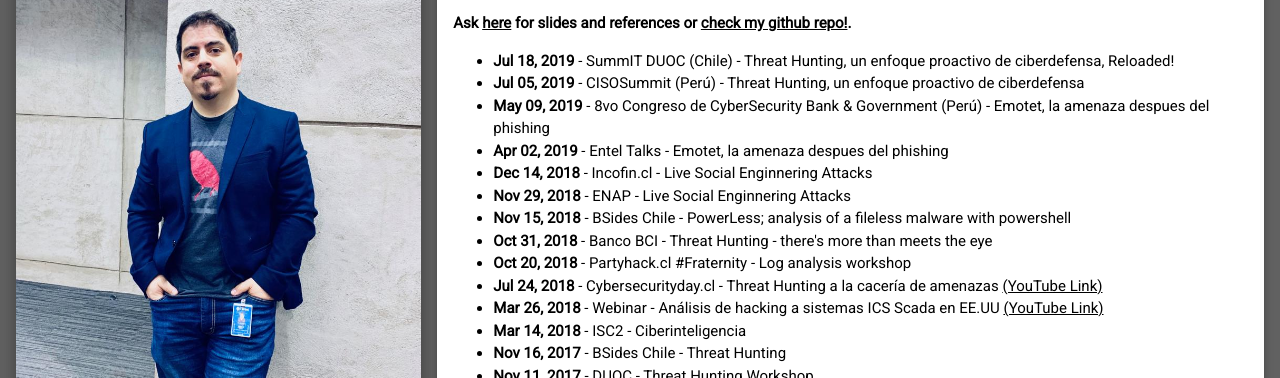
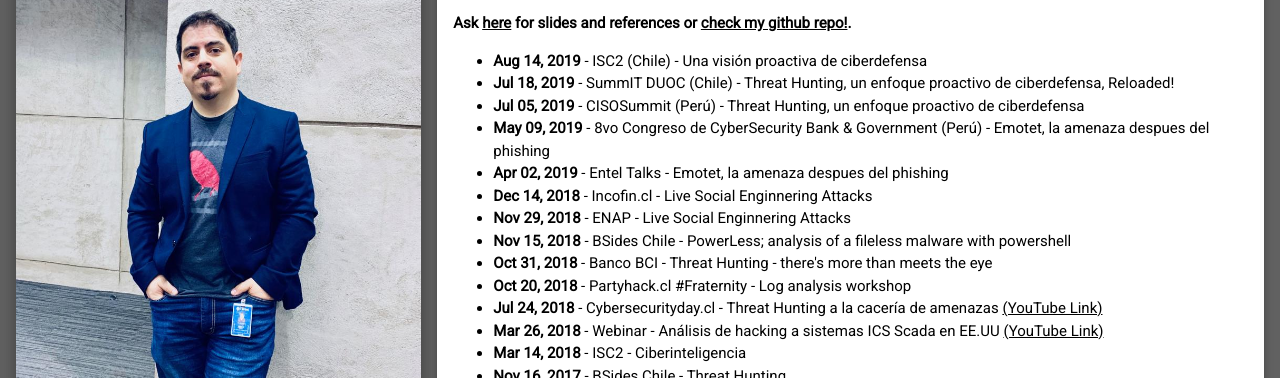
Before and after one commit to mdiazcl/webpage, a plain HTML site: page index.html in a window 1280 px wide. Shown: the part 106-484 px from the top of the page. Drawn offline with nearby package versions, Linux system fonts and the light colour scheme.

Commit message:
isc2 talk updated

```diff
--- a/index.html
+++ b/index.html
@@ -109,6 +109,7 @@
           <p>
             <b>Ask <a href="mailto:miguel.diaz@mdiazlira.com">here</a> for slides and references or <a href="https://github.com/mdiazcl/talks">check my github repo!</a>.</b>
             <ul>
+			  <li><b>Aug 14, 2019</b> - ISC2 (Chile) - Una visión proactiva de ciberdefensa</li>
 			  <li><b>Jul 18, 2019</b> - SummIT DUOC (Chile) - Threat Hunting, un enfoque proactivo de ciberdefensa, Reloaded!</li>
 			  <li><b>Jul 05, 2019</b> - CISOSummit (Perú) - Threat Hunting, un enfoque proactivo de ciberdefensa</li>
 			  <li><b>May 09, 2019</b> - 8vo Congreso de CyberSecurity Bank & Government (Perú) - Emotet, la amenaza despues del phishing</li>
```
